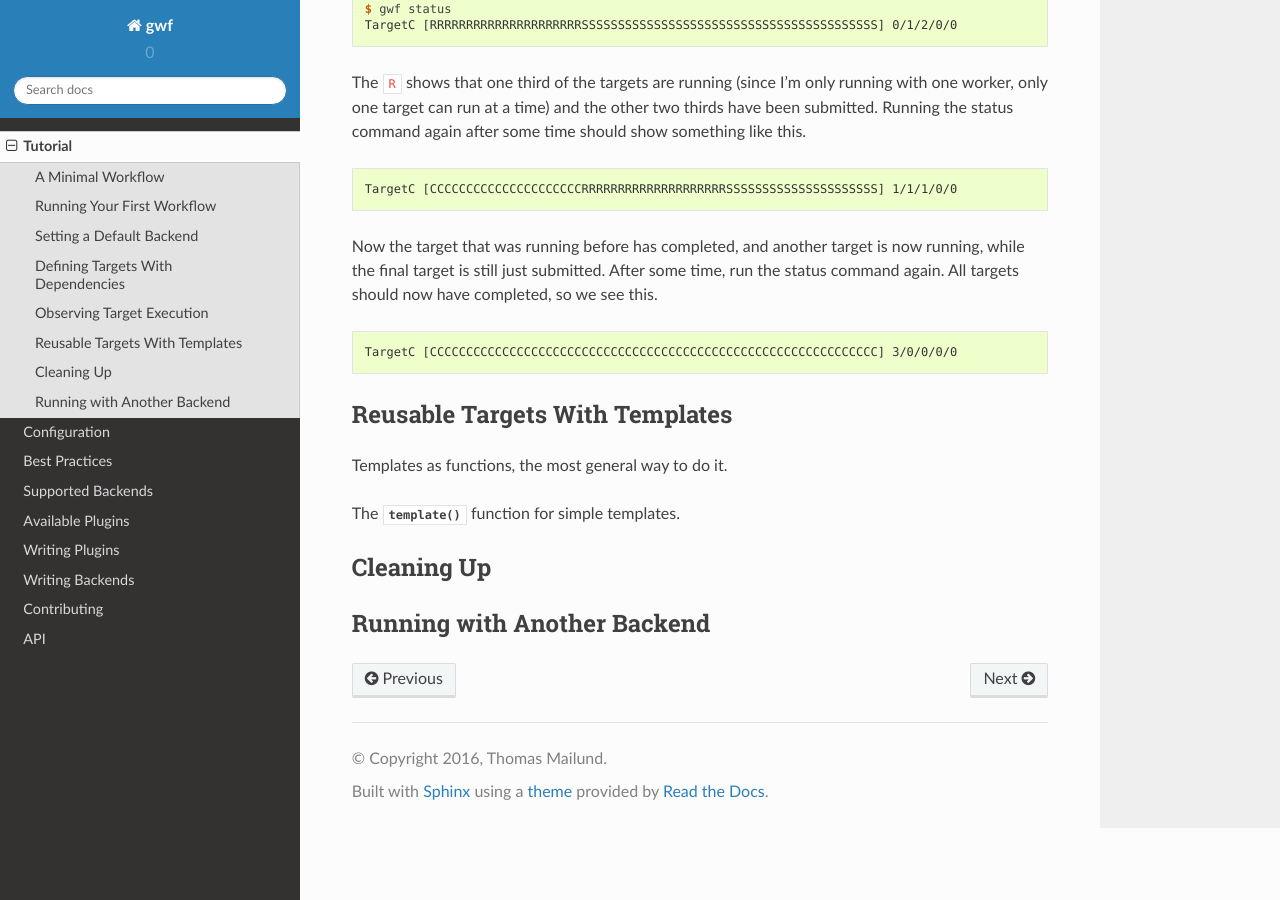
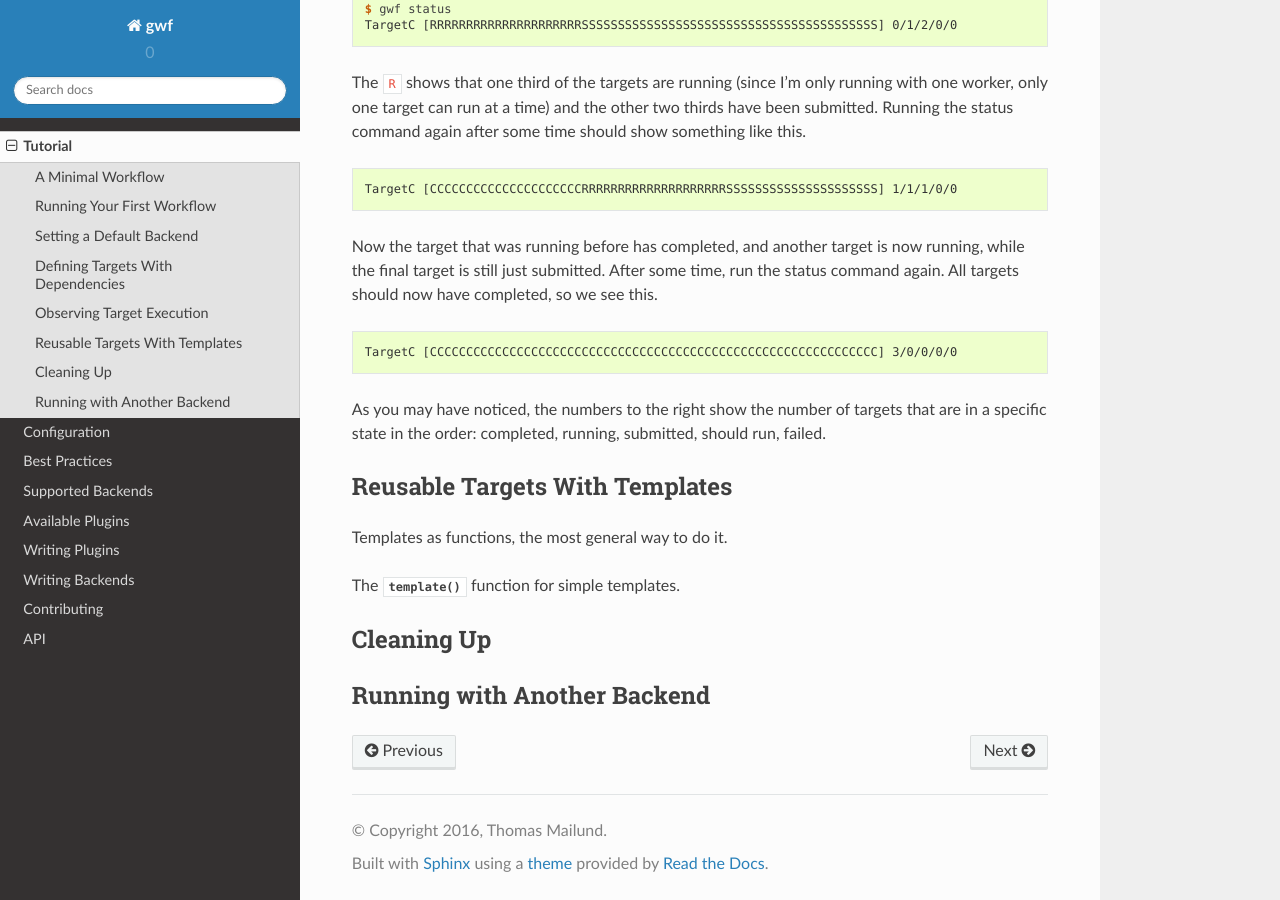
Before and after one commit to gwforg/gwf, a Sphinx documentation site: the page built from docs/tutorial.rst, in a window 1280 px wide and 900 px high, scrolled down 6060 px. Built offline with Sphinx 7.4.7 and the Read the Docs theme 2.0.0, drawn with Linux system fonts in a browser that asks for light colours.

Commit message:
Finish section on the status command.

```diff
--- a/docs/tutorial.rst
+++ b/docs/tutorial.rst
@@ -322,6 +322,9 @@ All targets should now have completed, so we see this.
 
     TargetC [CCCCCCCCCCCCCCCCCCCCCCCCCCCCCCCCCCCCCCCCCCCCCCCCCCCCCCCCCCCCCC] 3/0/0/0/0
 
+As you may have noticed, the numbers to the right show the number of targets that are
+in a specific state in the order: completed, running, submitted, should run, failed.
+
 Reusable Targets With Templates
 -------------------------------
 
```
